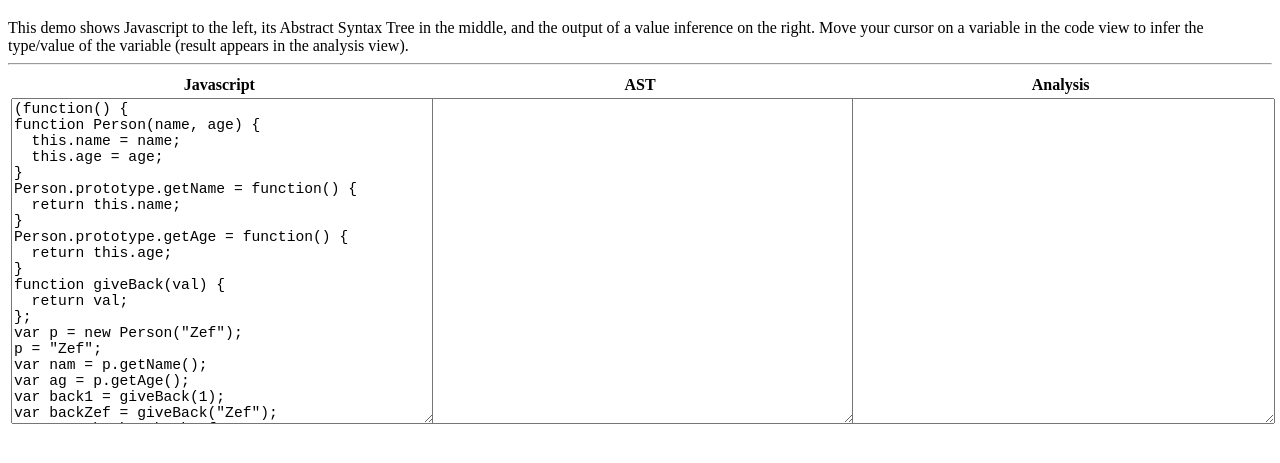
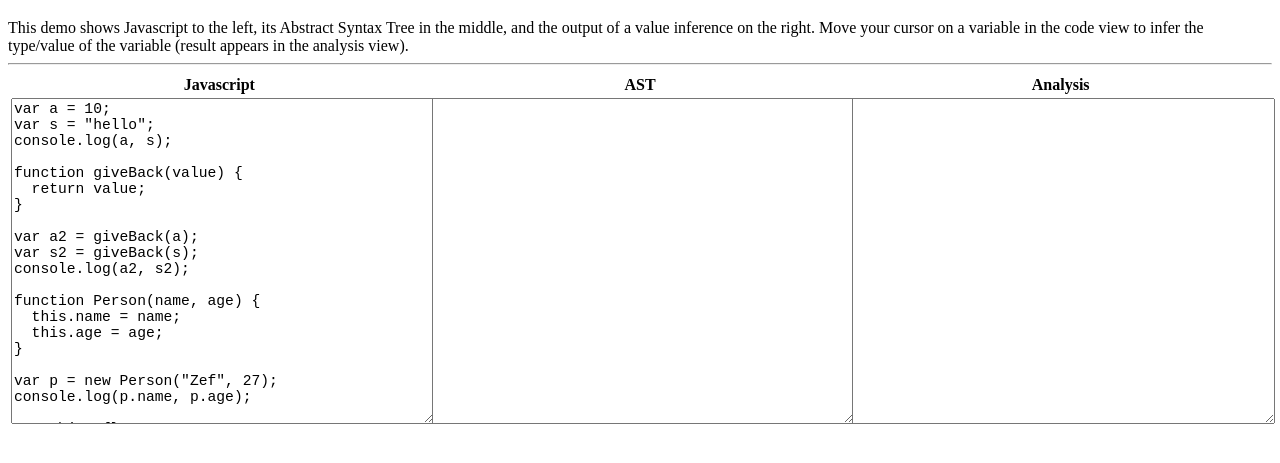
Before and after one commit to ajaxorg/treehugger, a plain HTML site: page test.html in a window 1280 px wide. Shown: the part 61-524 px from the top of the page. Drawn offline with Linux system fonts and the light colour scheme.

Commit message:
Updated sample code

```diff
--- a/lib/demo.js
+++ b/lib/demo.js
@@ -16,7 +16,7 @@ require.ready(function() {
   });*/
 
   var node, scope;
-  // node[0][0][0][0][2][0][16][0][0][0][0].meta.scope.vars
+  // node[0][0][0][0][2][0][16][0][0][0][0].meta.scope.vars 88880
   window.getScope = function() { return scope; };
   window.getNode = function() { return node; };
 
--- a/test.html
+++ b/test.html
@@ -42,27 +42,25 @@
     </tr>
     <tr>
       <td><textarea id="code" rows="20" cols="42">
-(function() {
+var a = 10;
+var s = "hello";
+console.log(a, s);
+
+function giveBack(value) {
+  return value;
+}
+
+var a2 = giveBack(a);
+var s2 = giveBack(s);
+console.log(a2, s2);
+
 function Person(name, age) {
   this.name = name;
   this.age = age;
 }
-Person.prototype.getName = function() {
-  return this.name;
-}
-Person.prototype.getAge = function() {
-  return this.age;
-}
-function giveBack(val) {
-  return val;
-};
-var p = new Person("Zef");
-p = "Zef";
-var nam = p.getName();
-var ag = p.getAge();
-var back1 = giveBack(1);
-var backZef = giveBack("Zef");
-nam, ag, back1, backZef;
+
+var p = new Person("Zef", 27);
+console.log(p.name, p.age);
 
 var obj = {};
 obj.name = "Zef";
@@ -70,8 +68,17 @@ obj.address = {};
 obj.address.street = "Zef St.";
 obj.address.number = 22;
 
-console.log("Hello");
-}());
+/*
+Person.prototype.getName = function() {
+  return this.name;
+}
+Person.prototype.getAge = function() {
+  return this.age;
+}
+var p = new Person("Zef");
+var nam = p.getName();
+var ag = p.getAge();
+*/
 </textarea></td>
       <td><textarea id="ast" rows="20" cols="42"></textarea></td>
       <td><textarea id="outline" rows="20" cols="42"></textarea></td>
```
Also changed, not shown: lib/treehugger/js/builtins.js, lib/treehugger/js/infer.js.
